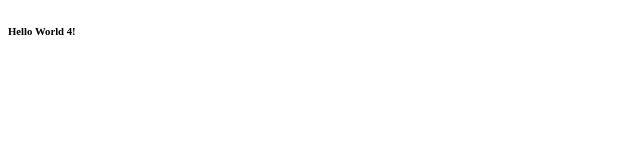
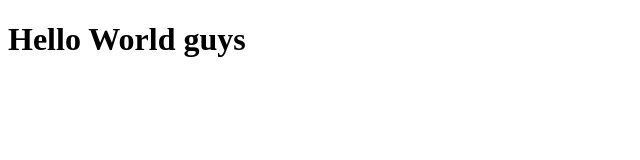
Before and after one commit to alvidofaisal/latihan_revou, a plain HTML site: page sample code.html in a window 1280 px wide. Shown: the whole page, without its empty margins (0-640 px from the left). Drawn offline with Linux system fonts and the light colour scheme.

Commit message:
update wording

```diff
--- a/sample code.html
+++ b/sample code.html
@@ -4,6 +4,6 @@
         <title>Test</title>
     </head>
     <body>
-        <h6>Hello World 4!</h6>
+        <h1>Hello World guys</h1>
     </body>
 </html>
```
